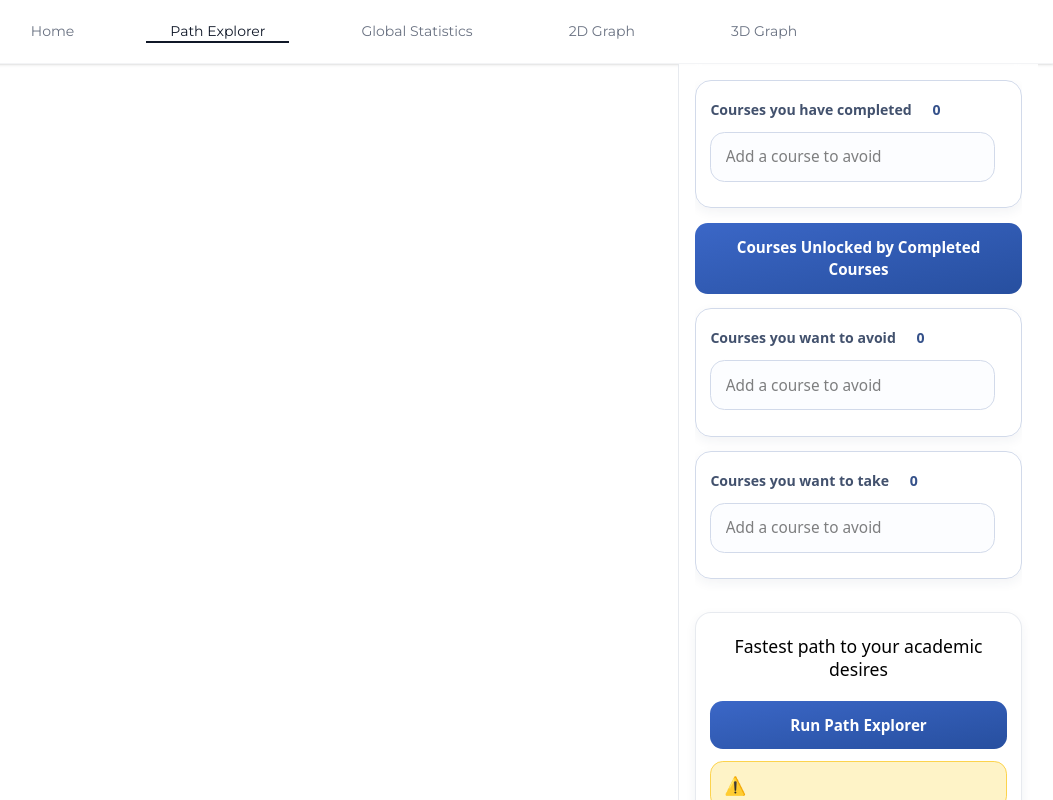
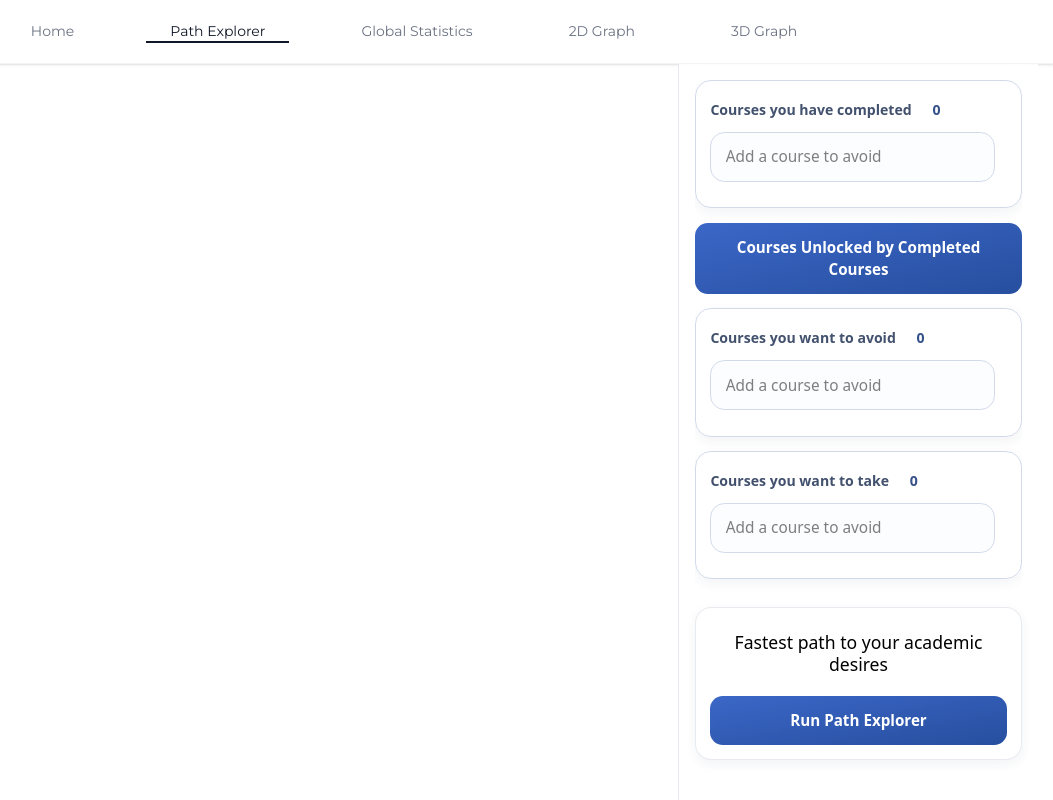
Before and after one commit to andrei-akopian/UofTExplorer, a React (Vite) app in the folder frontend/: page /path-explorer in a window 1280 px wide. Shown: the whole page, without its empty margins (226-1279 px from the left). Built offline with nearby package versions, Linux system fonts and the light colour scheme; a web font is replaced by a local one.

Commit message:
fix: stop PathExplorer sidebar overflow

```diff
--- a/frontend/src/pages/PathExplorer.tsx
+++ b/frontend/src/pages/PathExplorer.tsx
@@ -70,13 +70,13 @@ export default function PathExplorer() {
   }, [graphDataPathfind]);
 
   return (
-    <div className="relative flex h-screen w-full max-md:flex-col">
+    <div className="relative flex h-full w-full max-md:flex-col">
       <div id="vis graph" className="relative h-full w-full max-md:h-[50vh]">
         <GraphVis2D graphData={graphData} useShellLayout={true} />
       </div>
       <div
         id="controls"
-        className="border-l-border-panel bg-panel-bg max-md:border-t-border-panel z-2 mr-4 flex h-screen w-124 flex-col gap-4 border-l p-4 backdrop-blur-[10px] max-md:mr-0 max-md:h-[50vh] max-md:w-full max-md:border-t max-md:border-l-0"
+        className="border-l-border-panel bg-panel-bg max-md:border-t-border-panel z-2 mr-4 flex h-full w-124 flex-col gap-4 border-l p-4 backdrop-blur-[10px] max-md:mr-0 max-md:h-[50vh] max-md:w-full max-md:border-t max-md:border-l-0"
       >
         <div
           id="topSection"
@@ -154,7 +154,7 @@ export default function PathExplorer() {
           <div
             id="warningContainer"
             className="w-full self-stretch"
-            style={{ display: "" }}
+            style={{ display: "none" }}
           >
             <div className="border-warning-border bg-warning-bg text-warning-text flex items-start gap-[0.6rem] rounded-[0.8rem] border px-[0.8rem] py-[0.65rem] text-[0.85rem] leading-[1.4]">
               <span className="shrink-0 text-[1.1rem]">⚠️</span>
```
